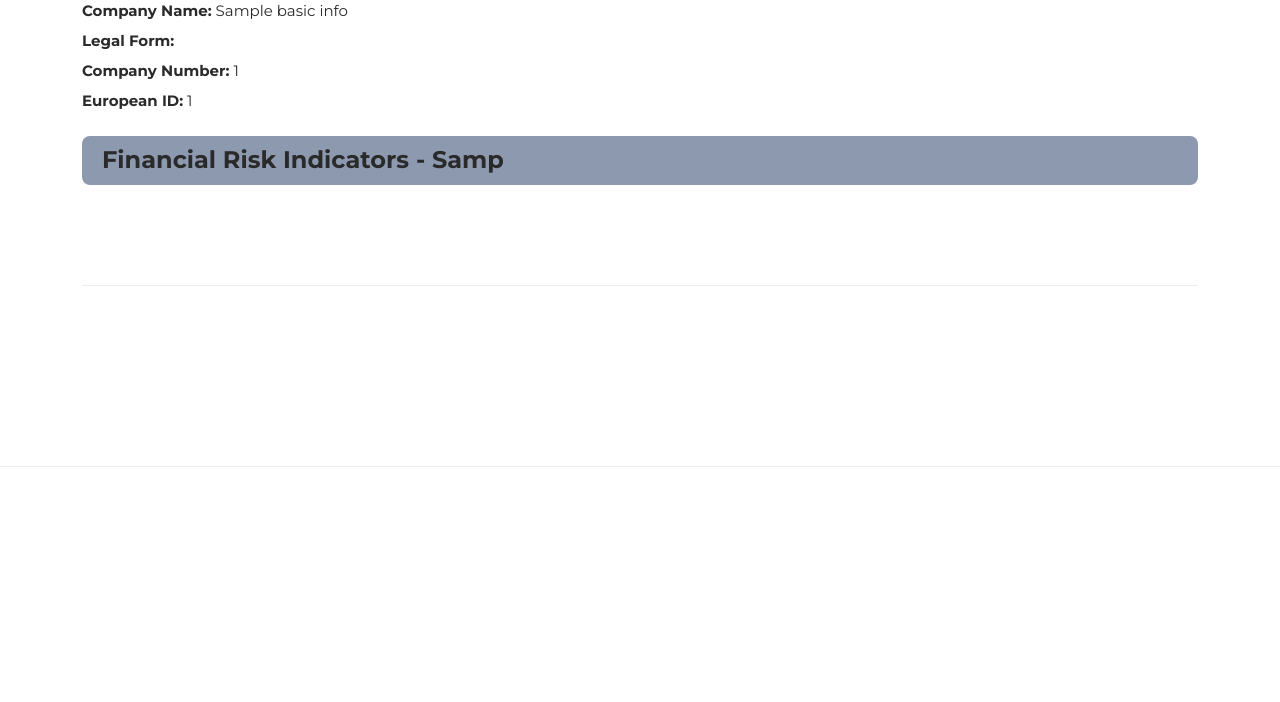
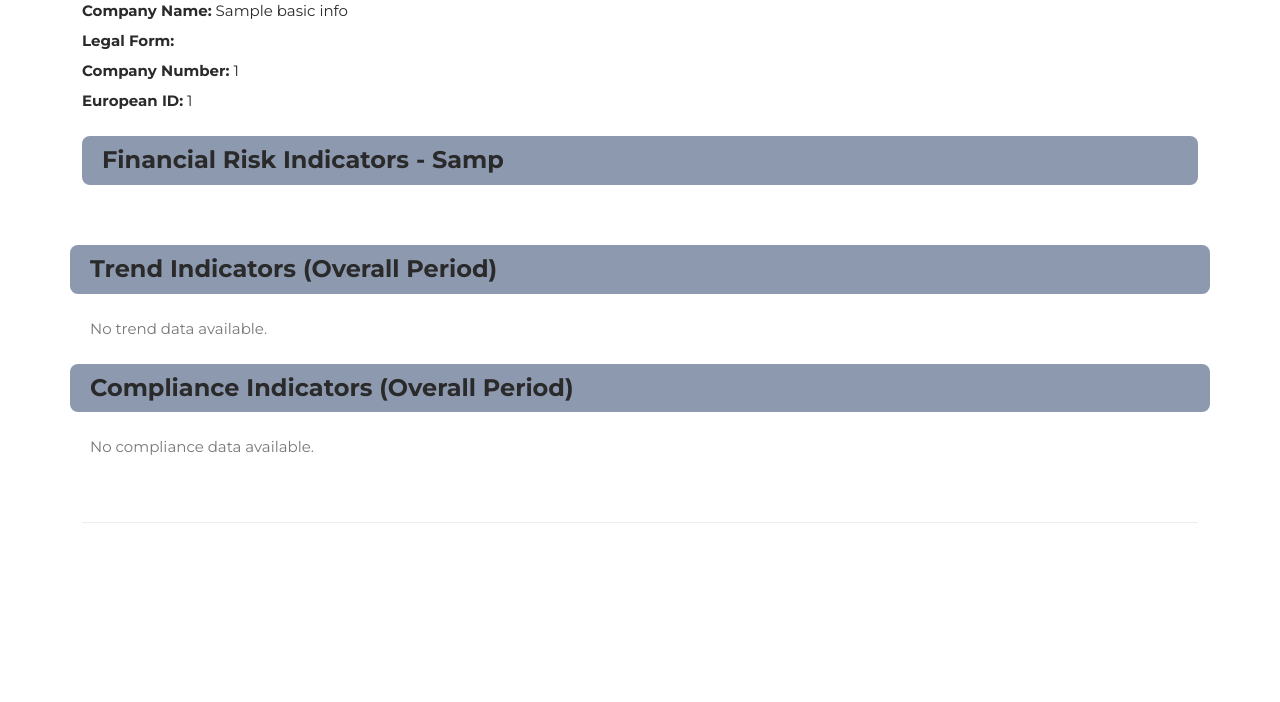
Before and after one commit to IMC-Krems-BizRay/BizRay, a Flask app: template frontend-flask/app/templates/company_view.html in a window 1280 px wide. Shown: the part 639-1341 px from the top of the page. Before the commit the page ends 1106 px from the top, so only its background shows below. Run offline with Flask 3, Linux system fonts and the light colour scheme; the template is opened without the code that fills it: most values are stand-ins (such as "Sample title", 1, 10 or a date in 2020); some libraries are stand-ins or nearby versions.

Commit message:
Handled missing data
added visual clarity for missing data

```diff
--- a/frontend-flask/app/templates/company_view.html
+++ b/frontend-flask/app/templates/company_view.html
@@ -168,7 +168,6 @@
                                       'debt_to_equity_trend'
                                     ] %}
 
-
                                     <div class="financial-ratio-row">
                                       {% for key in trend_keys %}
                                         {% set ratio = overview_trend.get(key) %}
@@ -235,7 +234,18 @@
                                         </div>
                                       {% endfor %}
                                     </div>
+                                  {% else %}
+                                    <h2 class="section-header">Trend Indicators (Overall Period)</h2>
+                                    <p style="padding-left:20px; color:#777;">No trend data available.</p>
                                   {% endif %}
+
+                                {% else %}
+                                  {# No financial data at all #}
+                                  <h2 class="section-header">Financial Risk Indicators</h2>
+                                  <p style="padding-left:20px; color:#777;">No financial data available.</p>
+
+                                  <h2 class="section-header">Trend Indicators (Overall Period)</h2>
+                                  <p style="padding-left:20px; color:#777;">No trend data available.</p>
                                 {% endif %}
 
                                 {# ---------- Compliance Indicators (Overall Period) ---------- #}
@@ -385,8 +395,12 @@
                                       {% endfor %}
                                     </div>
                                   {% endif %}
+                                {% else %}
+                                  <h2 class="section-header">Compliance Indicators (Overall Period)</h2>
+                                  <p style="padding-left:20px; color:#777;">No compliance data available.</p>
                                 {% endif %}
                                 {# ---------- Compliance end ---------- #}
+
 
                               </div>
                             </div>
@@ -706,7 +720,8 @@
                                           {% endfor %}
 
                                         {% else %}
-                                    <p>Unknown</p>
+                                          <h2 class="section-header">Financial Years</h2>
+                                          <p style="padding-left:20px; color:#777;">No financial data available.</p>
                                         {% endif %}
 
                                       </div>
@@ -715,8 +730,8 @@
                                 </div>
                               </div>
                             </div>
-                    </div>
                         </li>
+
 
 
 
```
Lines whose indentation alone changed are shown as unchanged.
